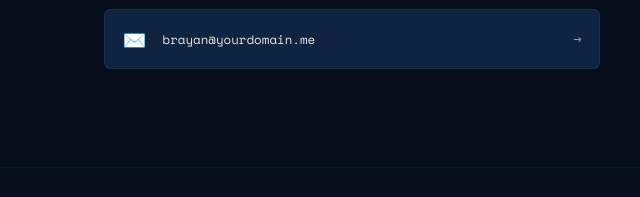
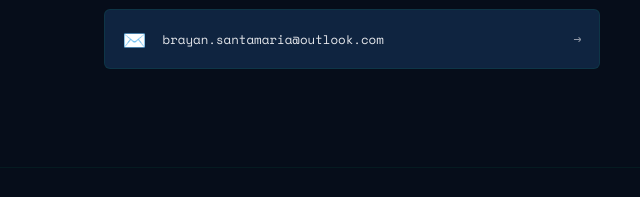
Before and after one commit to brayansanpr1694/portfolio, a plain HTML site: page index.html in a window 1280 px wide. Shown: the part 4920-5117 px from the top of the page, 0-640 px from the left. Drawn offline with nearby package versions, Linux system fonts and the light colour scheme.

Commit message:
pequeña corrección

```diff
--- a/index.html
+++ b/index.html
@@ -82,6 +82,7 @@
         <div class="hero-image-wrap">
           <div class="hero-image-ring">
              <img src="assets/photo.jpeg" alt="Brayan Santamaría" class="hero-photo">
+
           </div>
         </div>
       </div>
@@ -406,7 +407,7 @@
             </a>
             <a href="mailto:brayan@yourdomain.me" class="contact-link">
               <span class="contact-link-icon">✉️</span>
-              <span class="contact-link-label">brayan@yourdomain.me</span>
+              <span class="contact-link-label">brayan.santamaria@outlook.com</span>
               <span class="contact-link-arrow">→</span>
             </a>
           </div>
```
